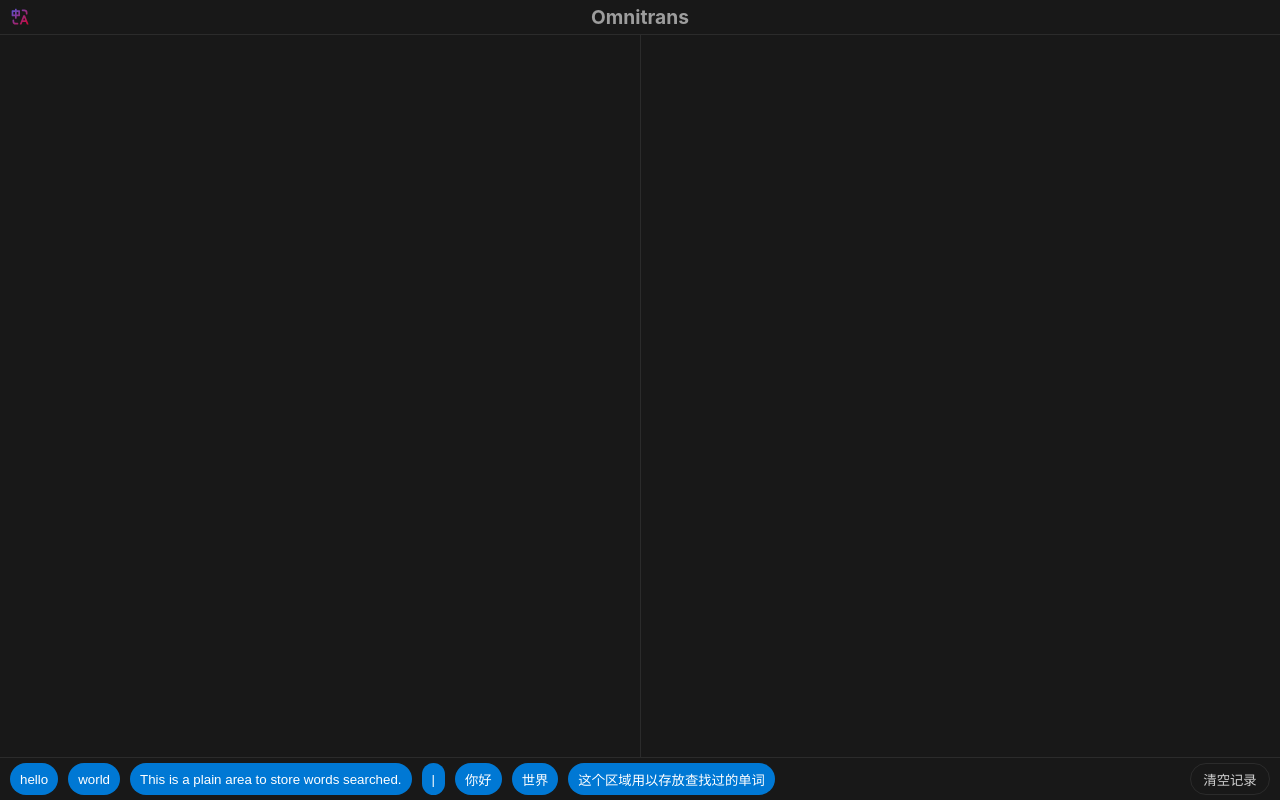
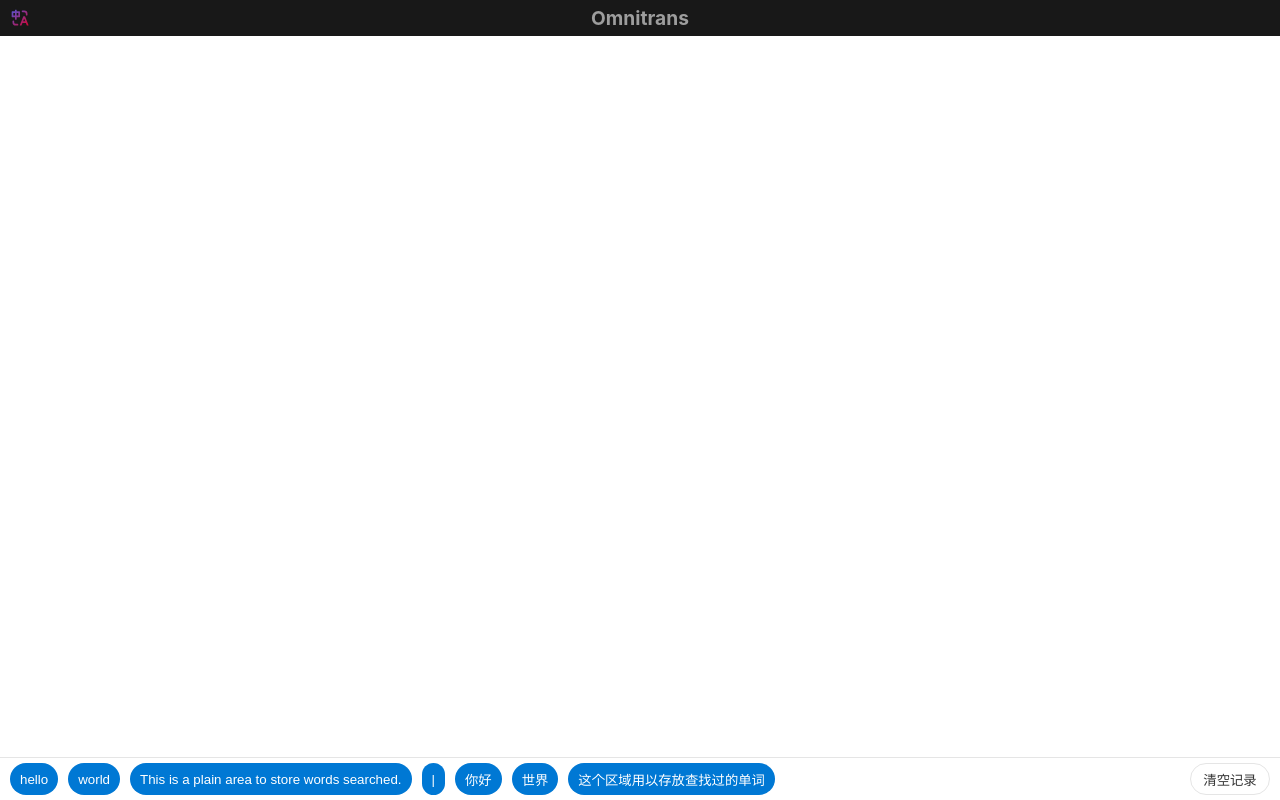
Before and after one commit to MugeTong/omnitrans, a Vue app: page / in a window 1280 px wide. Built offline with nearby package versions, Linux system fonts and the light colour scheme.

Commit message:
add dark mode

```diff
--- a/src/Omni.vue
+++ b/src/Omni.vue
@@ -39,7 +39,7 @@ onMounted(() => {
   bridge.OnOmniWindowShow(async () => {
     //read text from the clipboard
     const text = await navigator.clipboard.readText();
-    omniText.value = await bridge.textTranslationApi(text);
+    omniText.value = await bridge.textTranslationApi(text.trim());
   });
 });
 </script>
@@ -122,29 +122,9 @@ textarea.omni-result {
   border: 1px solid #cccccc;
   font-size: 16px;
   color: #0d0d0d;
+  background-color: #ffffff;
   outline: none;
   -webkit-app-region: no-drag;
-}
-
-textarea::-webkit-scrollbar {
-  width: 8px; /* scrollbar width */
-}
-
-textarea::-webkit-scrollbar-track {
-  background: rgba(0, 0, 0, 0); /* track color */
-}
-
-textarea::-webkit-scrollbar-thumb {
-  background-color: #dddddd;
-  border-radius: 4px;
-}
-
-textarea:hover::-webkit-scrollbar-thumb {
-  background-color: #c8c8c8;
-}
-
-textarea::-webkit-scrollbar-thumb:hover {
-  background-color: #929292;
 }
 
 .option-bar {
@@ -185,4 +165,17 @@ textarea::-webkit-scrollbar-thumb:hover {
   cursor: se-resize;
   -webkit-app-region: no-drag;
 }
+
+.dark {
+  textarea {
+    background-color: #303030;
+    border-color: #303030;
+    color: #ececec;
+  }
+
+  .resize-icon {
+    filter: invert(1);
+  }
+
+}
 </style>
--- /dev/null
+++ b/src/assets/base.css
@@ -0,0 +1,86 @@
+:root, textarea {
+  font-family: Inter,
+  -apple-system,
+  BlinkMacSystemFont,
+  'Segoe UI',
+  Roboto,
+  Oxygen,
+  Ubuntu,
+  Cantarell,
+  'Fira Sans',
+  'Droid Sans',
+  'Helvetica Neue',
+  sans-serif;
+}
+
+* {
+  box-sizing: border-box;
+  margin: 0;
+  padding: 0;
+  color: #000;
+}
+
+html, body {
+  width: 100%;
+  height: 100vh;
+  overflow: hidden;
+}
+
+textarea {
+  color: #222;
+  background-color: #ffffff;
+}
+
+textarea::-webkit-scrollbar {
+  width: 8px; /* scrollbar width */
+}
+
+textarea::-webkit-scrollbar-track {
+  background: rgba(0, 0, 0, 0); /* track color */
+}
+
+textarea::-webkit-scrollbar-thumb {
+  background-color: #dddddd;
+  border-radius: 4px;
+}
+
+textarea:hover::-webkit-scrollbar-thumb {
+  background-color: #c8c8c8;
+}
+
+textarea::-webkit-scrollbar-thumb:hover {
+  background-color: #929292;
+}
+
+.dark {
+  /* Dark mode */
+  * {
+    color: #fff;
+  }
+
+  textarea {
+    color: #eee;
+    background-color: #3330;
+  }
+  /* Customize the scroll bar */
+  textarea::-webkit-scrollbar {
+    width: 8px; /* scrollbar width */
+  }
+
+  textarea::-webkit-scrollbar-track {
+    background: rgba(0, 0, 0, 0); /* track color */
+  }
+
+  textarea::-webkit-scrollbar-thumb {
+    background-color: #323232;
+    border-radius: 4px;
+  }
+
+  textarea:hover::-webkit-scrollbar-thumb {
+    background-color: #434343;
+  }
+
+  textarea::-webkit-scrollbar-thumb:hover {
+    background-color: #4f4f4f;
+  }
+}
--- a/src/assets/main.css
+++ b/src/assets/main.css
@@ -1,37 +1,18 @@
-:root, textarea {
-  font-family: Inter,
-  -apple-system,
-  BlinkMacSystemFont,
-  'Segoe UI',
-  Roboto,
-  Oxygen,
-  Ubuntu,
-  Cantarell,
-  'Fira Sans',
-  'Droid Sans',
-  'Helvetica Neue',
-  sans-serif;
-}
-
-* {
-  box-sizing: border-box;
-  margin: 0;
-  padding: 0;
-  color: #fff;
-}
+@import './base.css';
 
 html, body {
-  width: 100%;
-  height: 100vh;
-  background: #000;
-  overflow: hidden;
+  background-color: rgba(0, 0, 0);
 }
 
 #app {
   position: relative;
   height: 100vh;
   width: 100%;
-  background: #181818;
+  background-color: #ffffff;
   display: flex;
   flex-direction: column;
 }
+
+#app.dark {
+  background-color: #212121;
+}
--- a/src/assets/omni.css
+++ b/src/assets/omni.css
@@ -1,30 +1,7 @@
-:root, textarea {
-    font-family: Inter,
-    -apple-system,
-    BlinkMacSystemFont,
-    'Segoe UI',
-    Roboto,
-    Oxygen,
-    Ubuntu,
-    Cantarell,
-    'Fira Sans',
-    'Droid Sans',
-    'Helvetica Neue',
-    sans-serif;
-}
-
-* {
-    box-sizing: border-box;
-    margin: 0;
-    padding: 0;
-    color: #fff;
-}
+@import './base.css';
 
 html, body {
-    width: 100%;
-    height: 100vh;
   background-color: rgba(0, 0, 0, 0);
-    overflow: hidden;
 }
 
 #omni {
@@ -35,13 +12,17 @@ html, body {
   width: calc(100% - 32px);
   border-radius: 10px;
   padding: 8px 16px 16px 16px;
-    box-shadow: 1px 1px 1px rgba(0, 0, 0, 0.089),
-    3px 2px 2px rgba(0, 0, 0, 0.112),
-    6px 4px 4px rgba(0, 0, 0, 0.123),
-    9px 6px 6px rgba(0, 0, 0, 0.13);
+  box-shadow: 0 0 2px rgba(0, 0, 0, 0.089),
+  0 0 5px rgba(0, 0, 0, 0.112),
+  0 0 9px rgba(0, 0, 0, 0.123),
+  0 0 13px rgba(0, 0, 0, 0.13);
   background: #f5f5f5;
   display: flex;
   flex-direction: column;
   justify-content: flex-end;
   -webkit-app-region: drag;
 }
+
+#omni.dark {
+  background: #212121;
+}
--- a/src/components/SearchHistory.vue
+++ b/src/components/SearchHistory.vue
@@ -56,7 +56,7 @@ onMounted(() => {
   padding: 5px 10px;
   width: 100%;
   display: flex;
-  border-top: 1px solid #2b2b2b;
+  border-top: 1px solid #e5e5e5;
 }
 
 .container div {
@@ -114,11 +114,11 @@ onMounted(() => {
 .splitter {
   height: 100%;
   width: 5px;
-  border-right: 1px solid #2b2b2b00;
+  border-right: 1px solid #e5e5e500;
 }
 
 .splitter.overflow {
-  border-right: 1px solid #2b2b2b;
+  border-right: 1px solid #e5e5e5;
 }
 
 .del-btn {
@@ -131,9 +131,9 @@ onMounted(() => {
   height: 32px;
   padding: 5px 10px;
   background-color: rgba(55, 55, 55, 0);
-  color: rgba(255, 255, 255, 0.8);
+  color: rgba(0, 0, 0, 0.8);
   border-radius: 16px;
-  border: 1px solid #2b2b2b;
+  border: 1px solid #e5e5e5;
   cursor: pointer;
   transition: all 0.3s;
 }
@@ -143,4 +143,24 @@ onMounted(() => {
   font-weight: bold;
   background-color: #ff5449;
 }
+
+.dark {
+  .container {
+    border-top: 1px solid #2b2b2b;
+
+  }
+
+  .splitter {
+    border-right: 1px solid #2b2b2b00;
+  }
+
+  .splitter.overflow {
+    border-right: 1px solid #2b2b2b;
+  }
+
+  .del-btn button {
+    border: 1px solid #2b2b2b;
+    color: rgba(255, 255, 255, 0.8);
+  }
+}
 </style>
--- a/src/components/TitleBar.vue
+++ b/src/components/TitleBar.vue
@@ -12,12 +12,11 @@
 
 <style scoped>
 .title-bar {
-  height: 35px;
+  height: 36px;
   background-color: #181818;
   display: flex;
   align-items: center;
   justify-content: center;
-  border-bottom: 1px solid #2b2b2b;
 }
 
 .logo, .logo-minor {
--- a/src/main.js
+++ b/src/main.js
@@ -13,3 +13,10 @@ app.use(router);
 app.use(Notification);
 
 app.mount('#app');
+
+// This script listens for the theme event and toggles the dark class on the app element
+const appDom = document.getElementById('app');
+bridge.OnThemeChange((theme) => {
+  console.log(`set theme to ${theme}`);
+  appDom.classList.toggle('dark', theme === 'dark');
+});
--- a/src/views/HomeView.vue
+++ b/src/views/HomeView.vue
@@ -73,10 +73,8 @@ onMounted(() => {
 }
 
 textarea {
-  color: #eee;
   font-size: 36px;
   vertical-align: bottom;
-  background-color: rgba(0, 0, 0, 0);
   height: 100%;
   width: 100%;
   resize: none;
@@ -86,30 +84,15 @@ textarea {
   cursor: default;
 }
 
-textarea::-webkit-scrollbar {
-  width: 8px; /* scrollbar width */
-}
-
-textarea::-webkit-scrollbar-track {
-  background: rgba(0, 0, 0, 0); /* track color */
-}
-
-textarea::-webkit-scrollbar-thumb {
-  background-color: #323232;
-  border-radius: 4px;
-}
-
-textarea:hover::-webkit-scrollbar-thumb {
-  background-color: #434343;
-}
-
-textarea::-webkit-scrollbar-thumb:hover {
-  background-color: #4f4f4f;
-}
-
 .splitter {
   height: 100%;
   width: 1px;
-  background-color: #2b2b2b;
+  background-color: #e5e5e5;
+}
+
+.dark {
+  .splitter {
+    background-color: #2b2b2b;
+  }
 }
 </style>
```
Also changed, not shown: main.js (+14 -0 lines), preload/index.js (+8 -0 lines), src/omni.js (+7 -0 lines), .config/config.json (added), public/resize.svg. Lines whose indentation alone changed are shown as unchanged.
